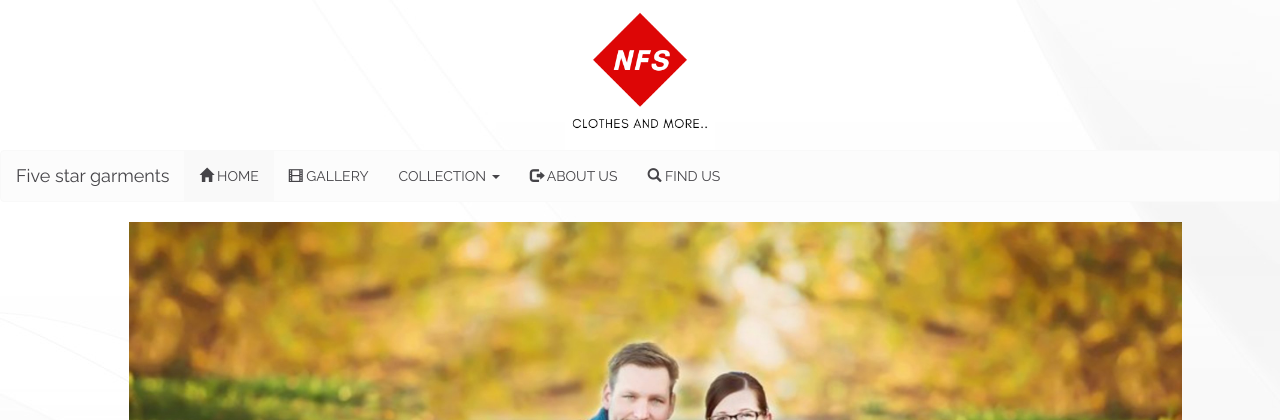
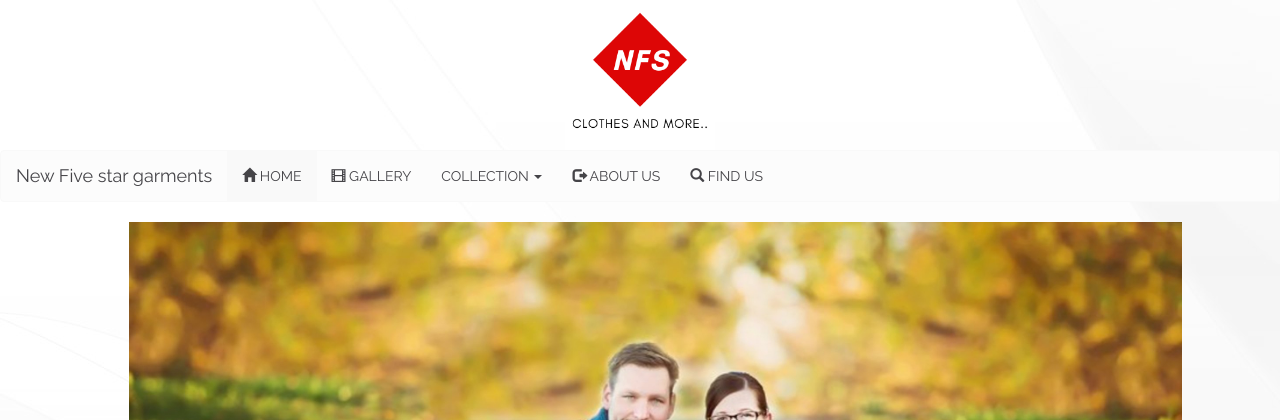
Before and after one commit to MohitChattlani/Fivestargarments-website, a PHP site: page /public/index.php in a window 1280 px wide. Shown: the top 420 px of the page. Run offline with PHP 8.4, Linux system fonts and the light colour scheme; some libraries are stand-ins or nearby versions; some web fonts are replaced.

Commit message:
Updated brand

```diff
--- a/templates/header.php
+++ b/templates/header.php
@@ -41,7 +41,7 @@
         <span class="icon-bar"></span>
         <span class="icon-bar"></span>
       </button>
-      <a class="navbar-brand" href="index.php">Five star garments</a>
+      <a class="navbar-brand" href="index.php">New Five star garments</a>
      </div>
     <div class="collapse navbar-collapse" id="myNavbar">
       <ul class="nav navbar-nav">
```
